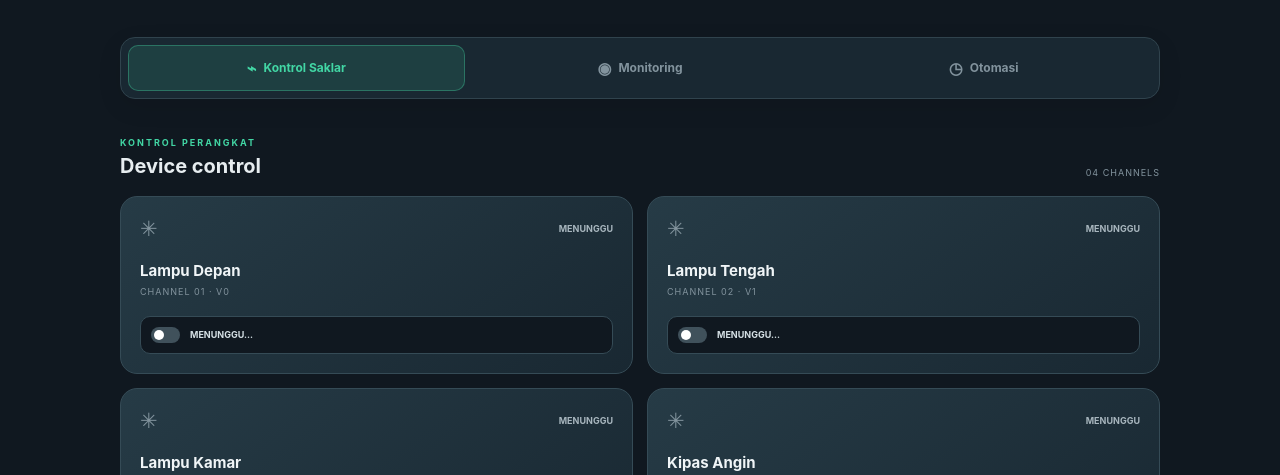
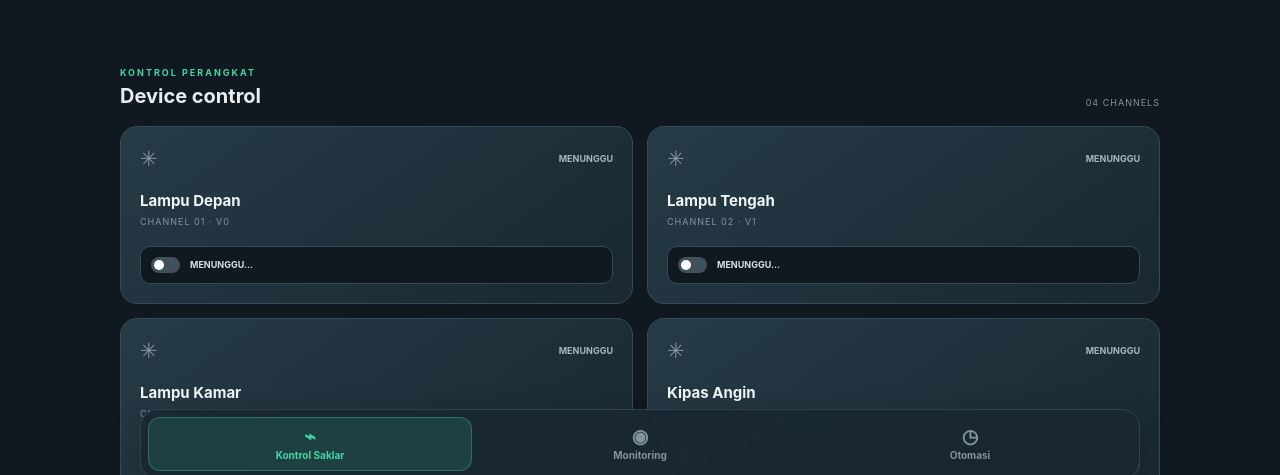
Before and after one commit to ryotjz-commits/NOVIA-HOME-V4-DASHBOARD, a plain HTML site: page index.html in a window 1280 px wide. Shown: the part 311-786 px from the top of the page. Drawn offline with Linux system fonts and the light colour scheme; no server answers.

Commit message:
Add files via upload

```diff
--- a/css/style.css
+++ b/css/style.css
@@ -1049,50 +1049,61 @@ html[data-theme="light"] .system-list div {
 
 
 /* =====================================================
-   V5 PHASE 2.1 — SIMPLE TAB NAVIGATION
+   NOVIA HOME V5 — MOBILE BOTTOM TAB NAVIGATION
+   Additive layout: existing V4 controls and component styles remain intact.
 ===================================================== */
+body { padding-bottom: calc(94px + env(safe-area-inset-bottom, 0px)); }
 .main-tabs {
-  position: sticky;
-  top: 0;
-  z-index: 20;
+  position: fixed;
+  left: 50%;
+  bottom: calc(10px + env(safe-area-inset-bottom, 0px));
+  transform: translateX(-50%);
+  z-index: 100;
+  width: min(1000px, calc(100% - 24px));
   display: grid;
   grid-template-columns: repeat(3, minmax(0, 1fr));
-  gap: 7px;
-  margin: 8px 0 24px;
+  gap: 6px;
+  margin: 0;
   padding: 7px;
   border: 1px solid var(--border);
-  border-radius: 15px;
-  background: var(--surface);
-  box-shadow: 0 8px 24px #00000018;
+  border-radius: 18px;
+  background: color-mix(in srgb, var(--surface) 94%, transparent);
+  box-shadow: 0 8px 30px #00000035;
+  backdrop-filter: blur(16px);
+  -webkit-backdrop-filter: blur(16px);
 }
 .main-tab {
-  min-height: 46px;
+  min-width: 0;
+  min-height: 54px;
   display: flex;
+  flex-direction: column;
   align-items: center;
   justify-content: center;
-  gap: 7px;
-  padding: 9px 8px;
+  gap: 3px;
+  padding: 7px 4px;
   border: 1px solid transparent;
-  border-radius: 10px;
+  border-radius: 12px;
   background: transparent;
   color: var(--muted);
-  font-size: 12px;
+  font-size: 10px;
+  line-height: 1.2;
   font-weight: 750;
   cursor: pointer;
   transition: background var(--transition), color var(--transition), border-color var(--transition);
 }
-.main-tab span { font-size: 16px; }
+.main-tab span { font-size: 19px; line-height: 1; }
 .main-tab.is-active {
   color: var(--accent);
-  background: color-mix(in srgb, var(--accent) 13%, var(--surface));
-  border-color: color-mix(in srgb, var(--accent) 35%, transparent);
+  background: color-mix(in srgb, var(--accent) 14%, var(--surface));
+  border-color: color-mix(in srgb, var(--accent) 34%, transparent);
 }
 .main-tab:focus-visible { outline: 2px solid var(--accent); outline-offset: 2px; }
 .tab-panel[hidden] { display: none !important; }
 .tab-panel { min-width: 0; animation: tabFade .18s ease; }
 @keyframes tabFade { from { opacity: .65; transform: translateY(3px); } to { opacity: 1; transform: translateY(0); } }
 @media (max-width: 480px) {
-  .main-tabs { gap: 4px; padding: 5px; margin-bottom: 18px; }
-  .main-tab { min-height: 43px; gap: 4px; padding: 8px 3px; font-size: 10px; }
-  .main-tab span { font-size: 14px; }
+  body { padding-bottom: calc(88px + env(safe-area-inset-bottom, 0px)); }
+  .main-tabs { gap: 4px; padding: 5px; bottom: calc(7px + env(safe-area-inset-bottom, 0px)); }
+  .main-tab { min-height: 51px; gap: 3px; padding: 6px 2px; font-size: 9px; }
+  .main-tab span { font-size: 18px; }
 }
```
